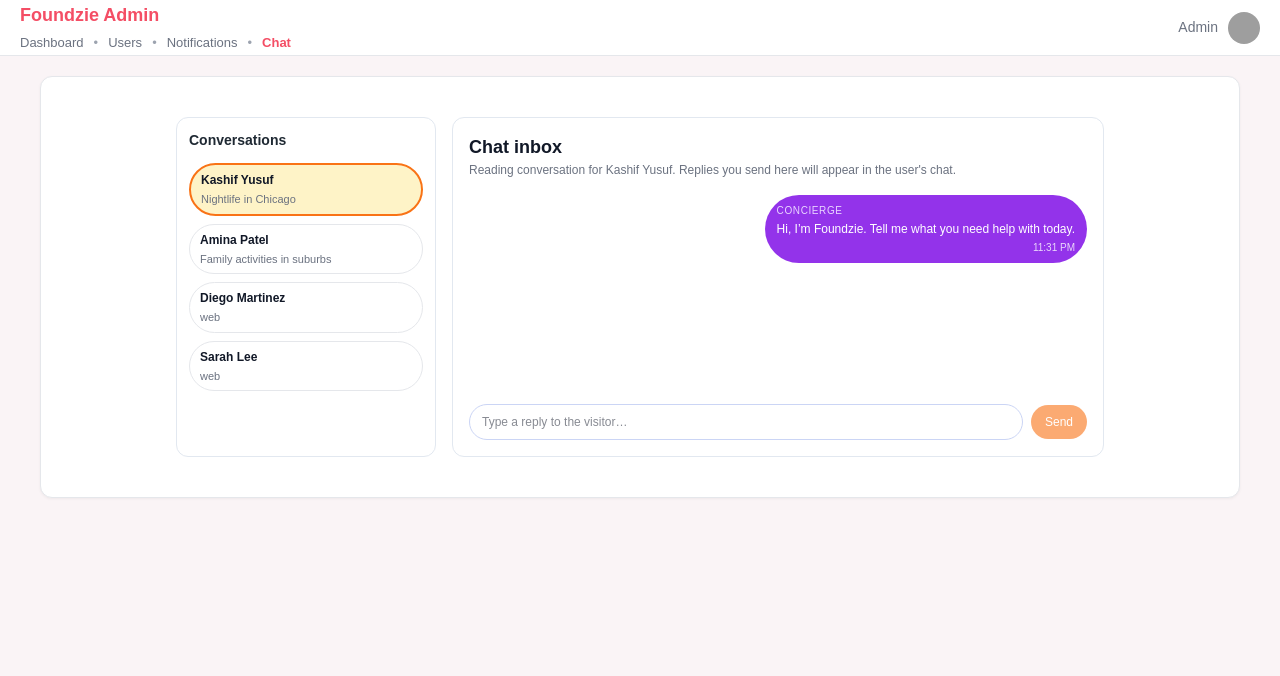
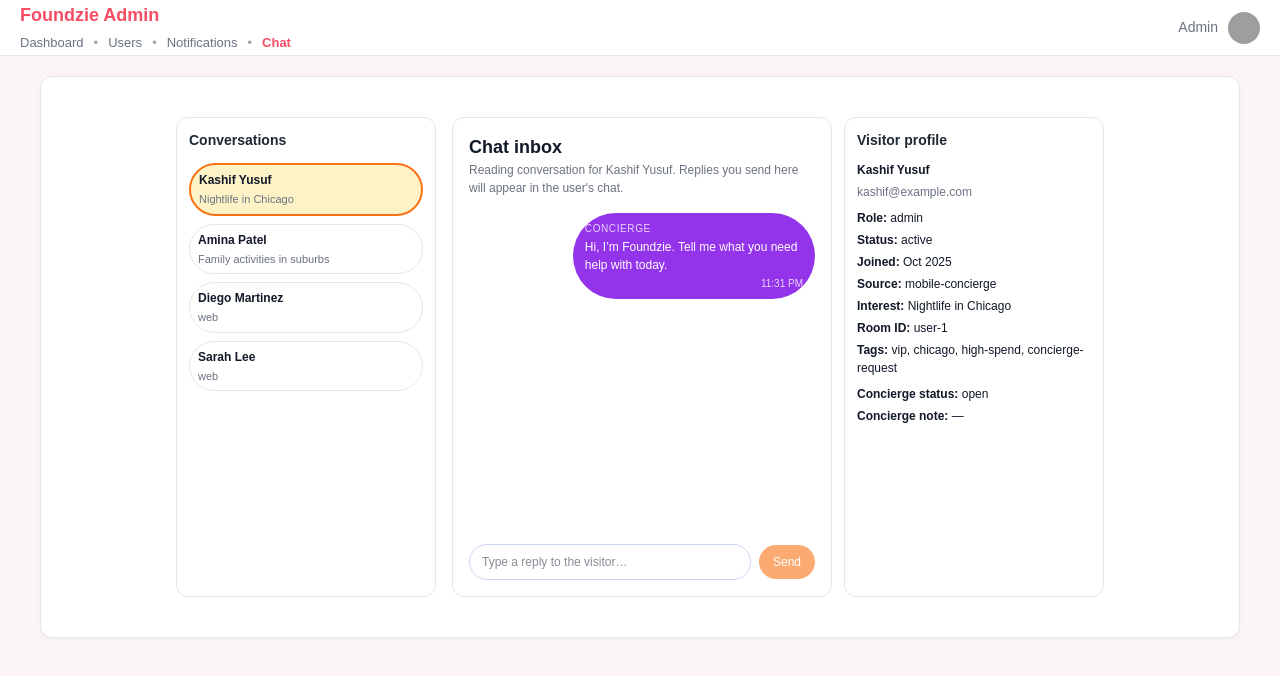
Before and after one commit to Foundzie/foundzie-v2, a Next.js app: page /admin/chat in a window 1280 px wide. Shown: the top 676 px of the page. Built offline with nearby package versions, Linux system fonts and the light colour scheme; grey boxes are pictures that could not be loaded.

Commit message:
Add visitor profile sidebar to admin chat

```diff
--- a/src/app/admin/chat/page.tsx
+++ b/src/app/admin/chat/page.tsx
@@ -1,15 +1,16 @@
+"use client";
+
 // src/app/admin/chat/page.tsx
-"use client";
 
 import { useEffect, useState, FormEvent } from "react";
 import type { ChatMessage } from "../../data/chat";
-import mockUsers from "../../data/users";
+import mockUsers, { AdminUser } from "../../data/users";
 
 type ConversationUser = {
   id: string;
   name: string;
   roomId: string;
-  subtitle?: string;
+  subtitle: string;
 };
 
 function buildConversations(): ConversationUser[] {
@@ -25,12 +26,12 @@ export default function AdminChatPage() {
   const conversations = buildConversations();
 
   // pick first user as default
-  const initialRoomId =
-    conversations[0]?.roomId !== undefined ? conversations[0].roomId : "default";
+  const initialRoomId = conversations[0]?.roomId ?? "default";
+  const initialUserId = conversations[0]?.id ?? null;
 
   const [selectedRoomId, setSelectedRoomId] = useState<string>(initialRoomId);
   const [selectedUserId, setSelectedUserId] = useState<string | null>(
-    conversations[0]?.id ?? null,
+    initialUserId
   );
 
   const [messages, setMessages] = useState<ChatMessage[]>([]);
@@ -39,7 +40,12 @@ export default function AdminChatPage() {
   const [sending, setSending] = useState(false);
   const [error, setError] = useState<string | null>(null);
 
-  // Load messages for the selected room
+  // --- NEW: visitor profile state ---
+  const [selectedUser, setSelectedUser] = useState<AdminUser | null>(null);
+  const [profileLoading, setProfileLoading] = useState(false);
+  const [profileError, setProfileError] = useState<string | null>(null);
+
+  /* --------------------- Load chat messages --------------------- */
   useEffect(() => {
     let cancelled = false;
 
@@ -51,6 +57,7 @@ export default function AdminChatPage() {
         const res = await fetch(`/api/chat/${selectedRoomId}?t=${Date.now()}`, {
           cache: "no-store",
         });
+
         const data = await res.json().catch(() => ({} as any));
 
         if (!res.ok) {
@@ -61,28 +68,67 @@ export default function AdminChatPage() {
           setMessages(data.items as ChatMessage[]);
         }
       } catch (err) {
+        if (!cancelled) {
           console.error("Failed to load chat messages (admin):", err);
-        if (!cancelled) {
           setError("Could not load chat history.");
         }
       } finally {
-        if (!cancelled) {
-          setLoading(false);
-        }
+        if (!cancelled) setLoading(false);
       }
     }
 
     load();
 
-    // Poll every 5 seconds
+    // poll every 5 seconds
     const id = setInterval(load, 5000);
-
     return () => {
       cancelled = true;
       clearInterval(id);
     };
   }, [selectedRoomId]);
 
+  /* --------------------- Load visitor profile --------------------- */
+  useEffect(() => {
+    if (!selectedUserId) {
+      setSelectedUser(null);
+      return;
+    }
+
+    let cancelled = false;
+
+    async function loadProfile() {
+      try {
+        setProfileLoading(true);
+        setProfileError(null);
+
+        const res = await fetch(`/api/users/${selectedUserId}`);
+        const data = await res.json().catch(() => ({} as any));
+
+        if (!res.ok || !data.item) {
+          throw new Error((data && data.message) || "Failed to load user");
+        }
+
+        if (!cancelled) {
+          setSelectedUser(data.item as AdminUser);
+        }
+      } catch (err) {
+        if (!cancelled) {
+          console.error("Failed to load user profile:", err);
+          setProfileError("Could not load user details.");
+        }
+      } finally {
+        if (!cancelled) setProfileLoading(false);
+      }
+    }
+
+    loadProfile();
+
+    return () => {
+      cancelled = true;
+    };
+  }, [selectedUserId]);
+
+  /* --------------------- Send reply --------------------- */
   async function handleSend(e: FormEvent) {
     e.preventDefault();
     const text = input.trim();
@@ -108,13 +154,19 @@ export default function AdminChatPage() {
     try {
       const res = await fetch(`/api/chat/${selectedRoomId}`, {
         method: "POST",
-        headers: { "Content-Type": "application/json" },
-        body: JSON.stringify({ text, sender: "concierge" }),
+        headers: {
+          "Content-Type": "application/json",
+        },
+        body: JSON.stringify({
+          text,
+          sender: "concierge",
+        }),
       });
 
       const data = await res.json().catch(() => ({} as any));
-      if (!res.ok || !data?.item) {
-        throw new Error(data?.message || "Admin send failed");
+
+      if (!res.ok || !data.item) {
+        throw new Error((data && data.message) || "Admin send failed");
       }
 
       // replace temp with real message
@@ -149,6 +201,7 @@ export default function AdminChatPage() {
           padding: "0 16px",
           display: "flex",
           gap: "16px",
+          minHeight: "480px",
         }}
       >
         {/* LEFT: Conversation list */}
@@ -178,13 +231,14 @@ export default function AdminChatPage() {
 
           {conversations.length === 0 && (
             <p style={{ fontSize: "12px", color: "#6b7280" }}>
-              No conversations yet. When users send messages from the mobile app,
-              they will appear here.
+              No conversations yet. When users send messages from the mobile
+              app, they will appear here.
             </p>
           )}
 
           {conversations.map((c) => {
             const isActive = c.roomId === selectedRoomId;
+
             return (
               <button
                 key={c.id}
@@ -196,8 +250,10 @@ export default function AdminChatPage() {
                 style={{
                   textAlign: "left",
                   borderRadius: "9999px",
-                  border: isActive ? "2px solid #f97316" : "1px solid #e5e7eb",
-                  padding: "6px 10px",
+                  border: isActive
+                    ? "2px solid #f97316"
+                    : "1px solid #e5e7eb",
+                  padding: "6px 8px",
                   background: isActive ? "#fef3c7" : "white",
                   cursor: "pointer",
                 }}
@@ -227,23 +283,30 @@ export default function AdminChatPage() {
           })}
         </aside>
 
-        {/* RIGHT: Chat inbox */}
+        {/* RIGHT: Chat + Visitor profile */}
         <section
           style={{
             flex: 1,
+            display: "flex",
+            flexDirection: "row",
+            gap: "12px",
+          }}
+        >
+          {/* Chat column */}
+          <div
+            style={{
+              flex: 2,
               borderRadius: "12px",
               border: "1px solid #e2e8f0",
               background: "white",
               padding: "16px",
-            minHeight: "340px",
               display: "flex",
               flexDirection: "column",
+              minHeight: "340px",
             }}
           >
             <header style={{ marginBottom: "8px" }}>
-            <h1 style={{ fontSize: "18px", fontWeight: 600 }}>
-              Chat inbox
-            </h1>
+              <h1 style={{ fontSize: "18px", fontWeight: 600 }}>Chat inbox</h1>
               <p style={{ fontSize: "12px", color: "#6b7280" }}>
                 {currentUser
                   ? `Reading conversation for ${currentUser.name}. Replies you send here will appear in the user's chat.`
@@ -293,7 +356,7 @@ export default function AdminChatPage() {
                         color: isUser ? "#111827" : "white",
                       }}
                     >
-                    {!isUser && (
+                      {/* sender label */}
                       <div
                         style={{
                           fontSize: "10px",
@@ -303,26 +366,30 @@ export default function AdminChatPage() {
                           color: isUser ? "#64748b" : "#e9d5ff",
                         }}
                       >
-                        Concierge
+                        {isUser ? "Visitor" : "Concierge"}
                       </div>
-                    )}
 
                       {/* attachment chip */}
                       {msg.attachmentName && (
                         <div
                           style={{
                             fontSize: "10px",
+                            marginTop: "2px",
                             marginBottom: "2px",
                             opacity: 0.85,
                           }}
                         >
-                        {msg.attachmentName}
+                          📎 {msg.attachmentName}
                         </div>
                       )}
 
-                    <div style={{ whiteSpace: "pre-wrap", wordBreak: "break-word" }}>
-                      {msg.text ||
-                        (msg.attachmentName ? "(attachment)" : "")}
+                      <div
+                        style={{
+                          whiteSpace: "pre-wrap",
+                          wordBreak: "break-word",
+                        }}
+                      >
+                        {msg.text || (msg.attachmentName ? "(attachment)" : "")}
                       </div>
 
                       <div
@@ -342,6 +409,7 @@ export default function AdminChatPage() {
                   </div>
                 );
               })}
+            </div>
 
             {error && (
               <p
@@ -354,9 +422,8 @@ export default function AdminChatPage() {
                 {error}
               </p>
             )}
-          </div>
 
-          {/* Reply box */}
+            {/* reply box */}
             <form
               onSubmit={handleSend}
               style={{
@@ -390,14 +457,112 @@ export default function AdminChatPage() {
                   background: "#f97316",
                   color: "white",
                   opacity: sending || !input.trim() ? 0.6 : 1,
-                cursor:
-                  sending || !input.trim() ? "not-allowed" : "pointer",
+                  cursor: sending || !input.trim() ? "not-allowed" : "pointer",
                   border: "none",
                 }}
               >
                 {sending ? "Sending…" : "Send"}
               </button>
             </form>
+          </div>
+
+          {/* Visitor profile column */}
+          <aside
+            style={{
+              flex: 1,
+              minWidth: "260px",
+              borderRadius: "12px",
+              border: "1px solid #e2e8f0",
+              background: "white",
+              padding: "12px",
+              display: "flex",
+              flexDirection: "column",
+              gap: "6px",
+            }}
+          >
+            <h2
+              style={{
+                fontSize: "14px",
+                fontWeight: 600,
+                marginBottom: "4px",
+                color: "#1f2933",
+              }}
+            >
+              Visitor profile
+            </h2>
+
+            {profileLoading && (
+              <p style={{ fontSize: "12px", color: "#9ca3af" }}>
+                Loading profile…
+              </p>
+            )}
+
+            {profileError && (
+              <p style={{ fontSize: "12px", color: "#f87171" }}>
+                {profileError}
+              </p>
+            )}
+
+            {!profileLoading && !selectedUser && !profileError && (
+              <p style={{ fontSize: "12px", color: "#6b7280" }}>
+                Select a conversation to see visitor details.
+              </p>
+            )}
+
+            {selectedUser && (
+              <div
+                style={{
+                  fontSize: "12px",
+                  color: "#111827",
+                  display: "flex",
+                  flexDirection: "column",
+                  gap: "4px",
+                }}
+              >
+                <div style={{ fontWeight: 600 }}>{selectedUser.name}</div>
+                <div style={{ color: "#6b7280" }}>
+                  {selectedUser.email || "no-email@example.com"}
+                </div>
+
+                <div style={{ marginTop: "4px" }}>
+                  <strong>Role:</strong> {selectedUser.role}
+                </div>
+                <div>
+                  <strong>Status:</strong> {selectedUser.status}
+                </div>
+                <div>
+                  <strong>Joined:</strong> {selectedUser.joined}
+                </div>
+                <div>
+                  <strong>Source:</strong>{" "}
+                  {selectedUser.source || "unknown"}
+                </div>
+                <div>
+                  <strong>Interest:</strong>{" "}
+                  {selectedUser.interest || "—"}
+                </div>
+                <div>
+                  <strong>Room ID:</strong> {selectedUser.roomId}
+                </div>
+
+                <div>
+                  <strong>Tags:</strong>{" "}
+                  {selectedUser.tags && selectedUser.tags.length > 0
+                    ? selectedUser.tags.join(", ")
+                    : "none"}
+                </div>
+
+                <div style={{ marginTop: "4px" }}>
+                  <strong>Concierge status:</strong>{" "}
+                  {selectedUser.conciergeStatus}
+                </div>
+                <div>
+                  <strong>Concierge note:</strong>{" "}
+                  {selectedUser.conciergeNote || "—"}
+                </div>
+              </div>
+            )}
+          </aside>
         </section>
       </div>
     </main>
```
Lines whose indentation alone changed are shown as unchanged.
